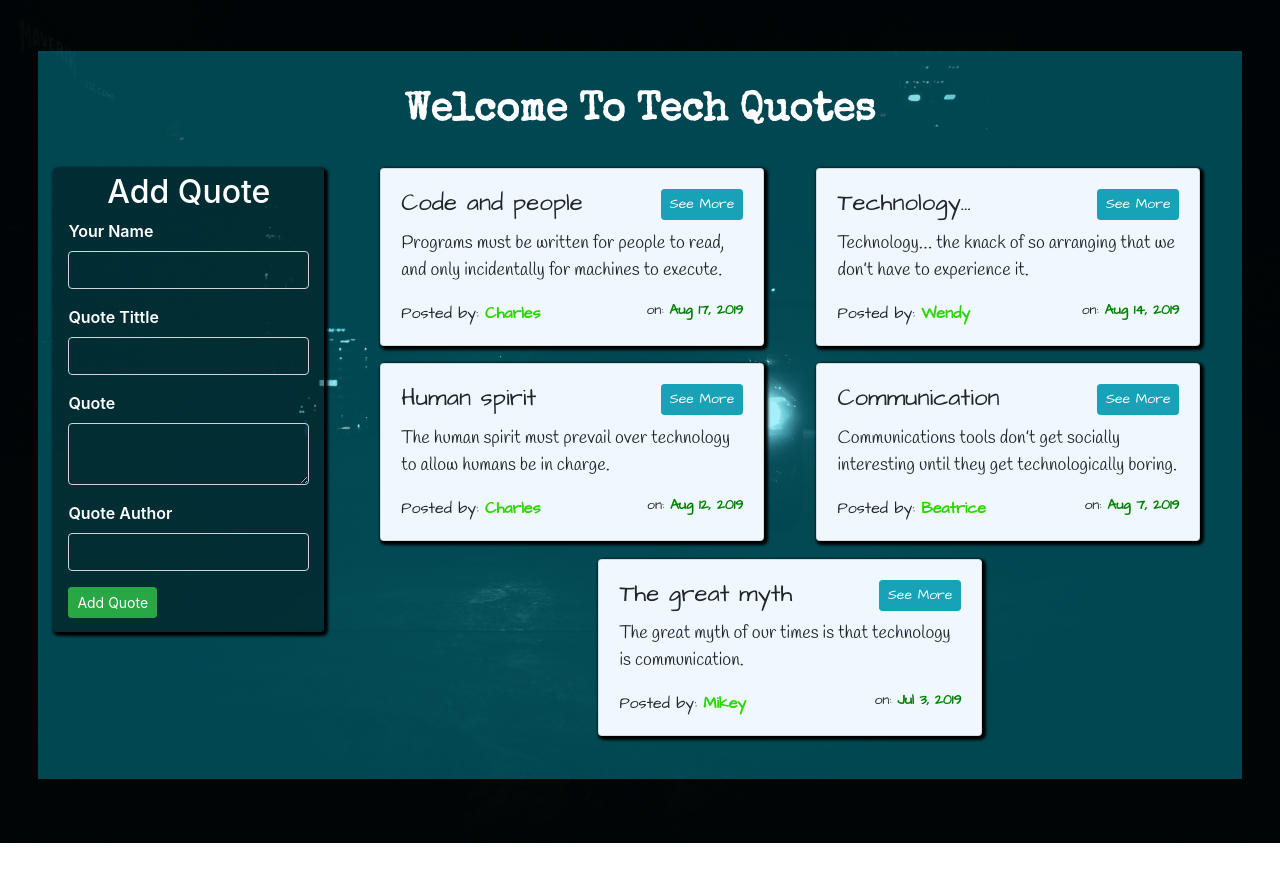
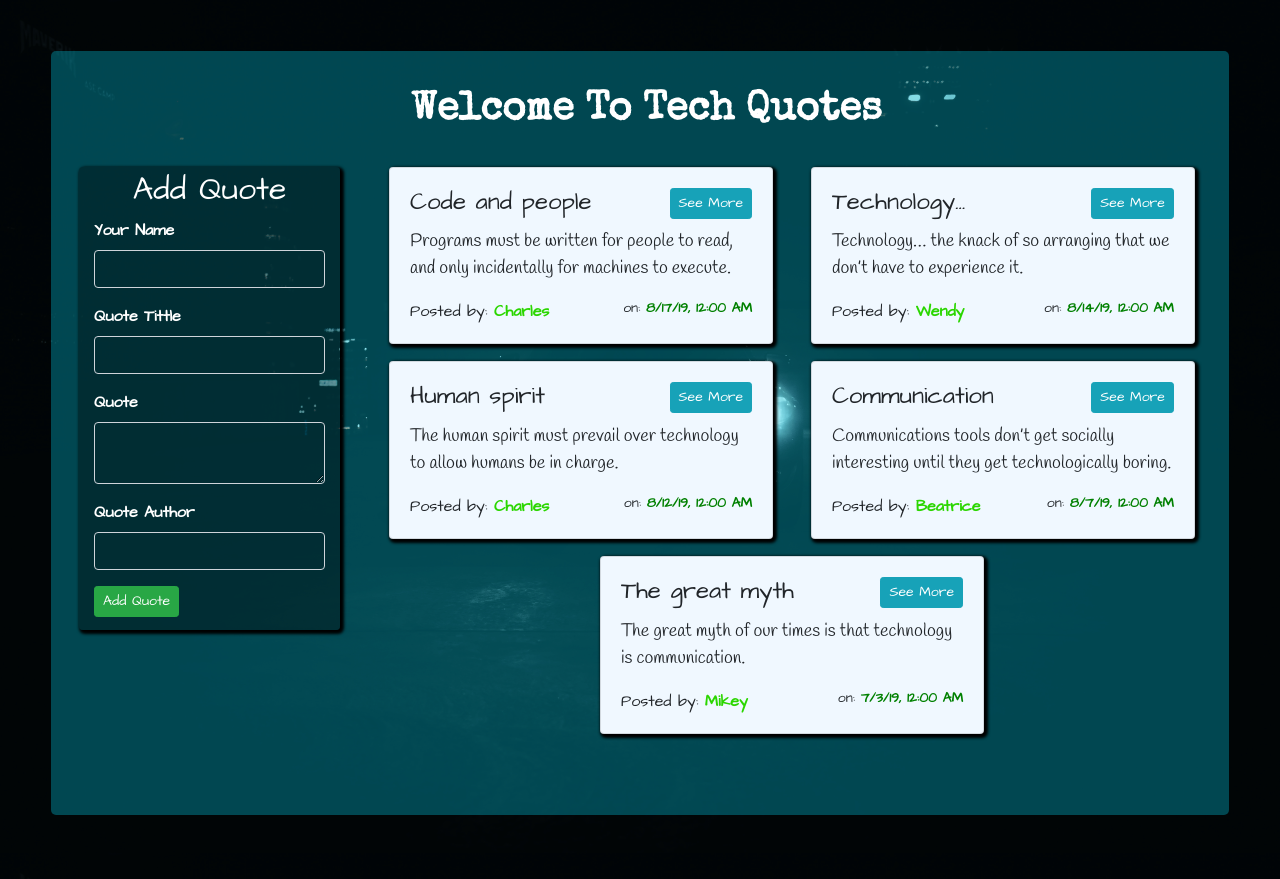
Before and after one commit to Owiti-Charles/Quotes-app, an Angular app: page / in a window 1280 px wide. Before the commit the page ends 843 px from the top, so only its background shows below. Built offline with nearby package versions, Linux system fonts and the light colour scheme; a web font is replaced by a local one; what @sweetalert2/ngx-sweetalert2 would draw is missing.

Commit message:
create highlight directive to monitor quote with the upvotes

```diff
--- a/src/app/app.module.ts
+++ b/src/app/app.module.ts
@@ -8,6 +8,7 @@ import { QuotesComponent } from './quotes/quotes.component';
 import { QuoteDetailsComponent } from './quote-details/quote-details.component';
 import { DatePipePipe } from './date-pipe.pipe';
 import { QuotesFormComponent } from './quotes-form/quotes-form.component';
+import { HighlightQouteDirective } from './highlight-qoute.directive';
 
 
 @NgModule({
@@ -16,7 +17,8 @@ import { QuotesFormComponent } from './quotes-form/quotes-form.component';
     QuotesComponent,
     QuoteDetailsComponent,
     DatePipePipe,
-    QuotesFormComponent
+    QuotesFormComponent,
+    HighlightQouteDirective
   ],
   imports: [
     BrowserModule,
--- /dev/null
+++ b/src/app/highlight-qoute.directive.ts
@@ -0,0 +1,10 @@
+import { Directive } from '@angular/core';
+
+@Directive({
+  selector: '[appHighlightQoute]'
+})
+export class HighlightQouteDirective {
+
+  constructor() { }
+
+}
--- a/src/app/quotes-form/quotes-form.component.css
+++ b/src/app/quotes-form/quotes-form.component.css
@@ -22,4 +22,6 @@ hr{
   border-radius: 4px;
   padding-bottom: 5%;
   box-shadow: 2px 2px 3px 2px black;
+  font-family: 'Architects Daughter', cursive;
+  margin-bottom: 5%;
 }
--- a/src/app/quotes/quotes.component.css
+++ b/src/app/quotes/quotes.component.css
@@ -14,13 +14,14 @@ span{
 }
 .overlay{
   background-color:rgba(0, 225, 255, 0.301);
-  border-radius: 0px;
+  border-radius: 5px;
   margin-top:4%;
-  margin-left: 3%;
-  margin-right: 3%;
+  margin-left: 4%;
+  margin-right: 4%;
   margin-bottom: 5%;
   padding-top: 1%;
-  padding-bottom: 2%;
+  padding-left: 1%;
+  padding-bottom: 5%;
 }
 #name{
   color:rgb(43, 214, 0);
--- a/src/app/quotes/quotes.component.html
+++ b/src/app/quotes/quotes.component.html
@@ -11,10 +11,10 @@
         <div class="all-cards">
           <div *ngFor="let quote of sortQuotes let i= index" class="card" style="width: 24rem;"  >
             <div class="card-body">
-              <h4 class="card-title">{{quote.title}}<button (click)='displayInfo(i)' class="btn btn-info btn-sm" id="quotes-button" >See More</button></h4>
+              <h4 class="card-title">{{quote.title}} {{quote.maxlikes}}<button (click)='displayInfo(i)' class="btn btn-info btn-sm" id="quotes-button" >See More</button></h4>
               <p class="card-text" id="param">{{quote.quote}}</p>
               <app-quote-details *ngIf='quote.showInfo' bind-quoty='quote' (isRead)='quoteDelete($event,i)'></app-quote-details>
-              <span class="card-subtitle mb-2">Posted by: <span id="name">{{quote.name}}</span><span id="date">on: <span id="datecolor">{{quote.datePosted|date}}</span></span></span>
+              <span class="card-subtitle mb-2">Posted by: <span id="name">{{quote.name}}</span><span id="date">on: <span id="datecolor">{{quote.datePosted|date:'short'}}</span></span></span>
 
             </div>
           </div>
--- a/src/app/quotes/quotes.component.ts
+++ b/src/app/quotes/quotes.component.ts
@@ -9,8 +9,8 @@ import { Quote } from '../quote';
 export class QuotesComponent implements OnInit {
   title = 'welcome to tech quotes';
   quotes:Quote[] = [
-    new Quote (1,'Charles','Human spirit','The human spirit must prevail over technology to allow humans be in charge.','Albert Einstein', new Date(2019,7,12),0,0),
-    new Quote (2,'Wendy','Technology…','Technology… the knack of so arranging  that we don’t have to experience it.','Max Frisch',new Date(2019,7,14),0,0),
+    new Quote (1,'Charles','Human spirit','The human spirit must prevail over technology to allow humans be in charge.','Albert Einstein', new Date(2019,7,12),2,0),
+    new Quote (2,'Wendy','Technology…','Technology… the knack of so arranging  that we don’t have to experience it.','Max Frisch',new Date(2019,7,14),1,0),
     new Quote (3,'Mikey','The great myth','The great myth of our times is that technology is communication.','Libby Larsen',new Date(2019,6,3),0,0),
     new Quote (4,'Beatrice','Communication','Communications tools don’t get socially interesting until they get technologically boring.','Clay Shirky',new Date(2019,7,7),0,0),
     new Quote (5,'Charles','Code and people','Programs must be written for people to read, and only incidentally for machines to execute.','Harold Abelson',new Date(2019,7,17),0,0),
```
Also changed, not shown: 1 other file (tests, documents, lock files or other folders).
